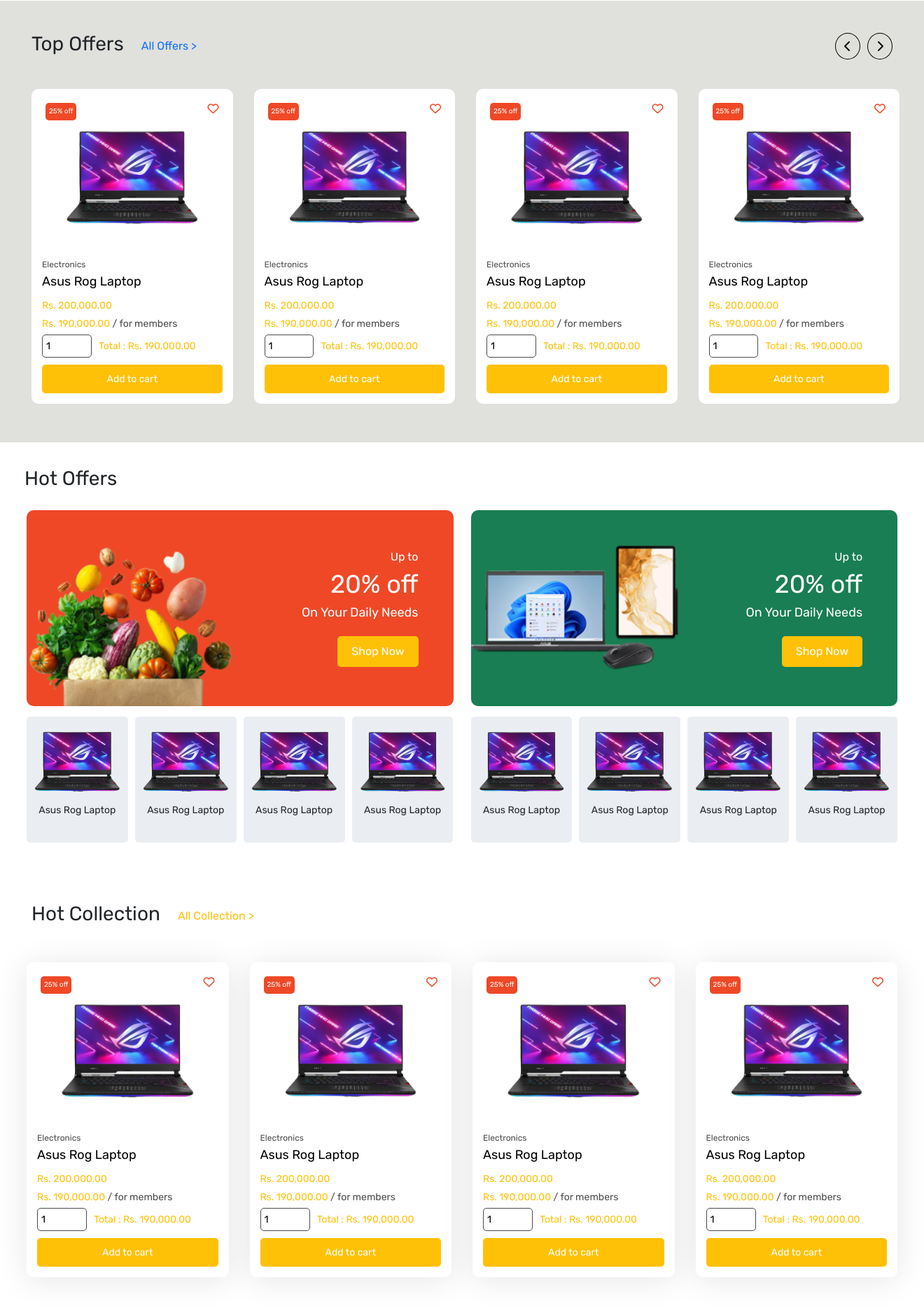
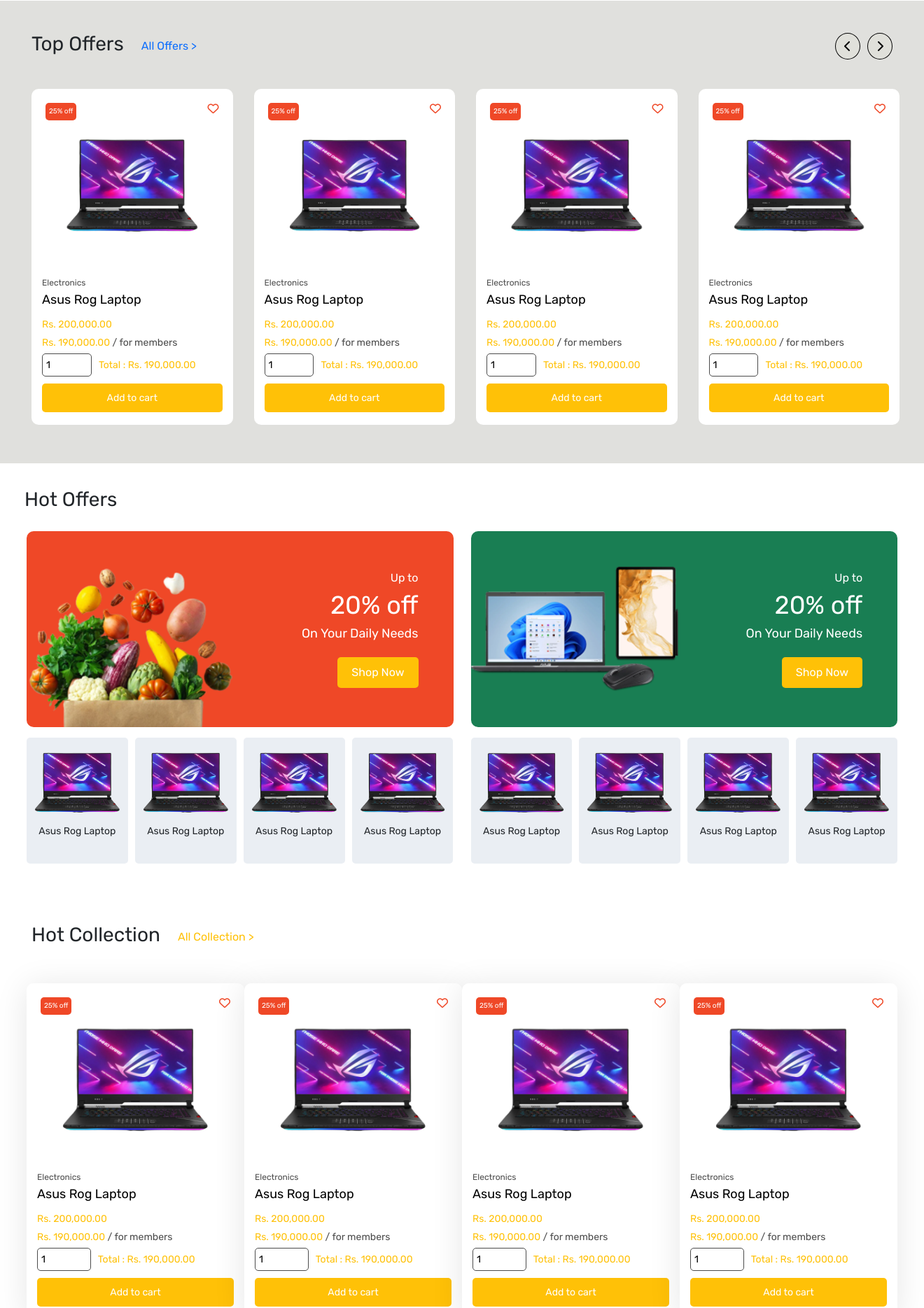
Before and after one commit to knirooshan/Grab-n-Go, a PHP site: page / in a window 1320 px wide. Shown: the part 1004-2873 px from the top of the page at 70% size. Run offline with PHP 8.4, Linux system fonts and the light colour scheme; some libraries are stand-ins or nearby versions.

Commit message:
slider responsive

```diff
--- a/assests/css/product-loop-item.css
+++ b/assests/css/product-loop-item.css
@@ -4,8 +4,9 @@
     justify-content: flex-start;
     background-color: #fff;
     padding: 15px;
-    height: 450px;
+    height: 600px;
     border-radius: 10px;
+    width: 100%;
 }
 
 .product-image{
@@ -43,6 +44,7 @@
     display: flex;
     flex-direction: column;
     gap: 5px;
+    justify-content: center;
 }
 
 .product-meta{
@@ -111,3 +113,9 @@
     border: none;
     padding: 10px 0;
 }
+
+@media screen and (min-width: 993px){
+    .loop-wrapper{
+        height: 480px;
+    }
+}
--- a/assests/css/product-slider.css
+++ b/assests/css/product-slider.css
@@ -72,35 +72,34 @@
     border-radius: 10px;
 }
 
-.cs-slide-content{
+.ps-slide-content{
     width: 100%;
     padding: 25px;
     color: #fff!important;
 }
 
-.cs-slide-content > h2{
+.ps-slide-content > h2{
     font-size: 20px;
 }
 
-.cs-slide-content > span{
+.ps-slide-content > span{
     font-size: 12px;
 }
 
 .collection-content-main{
     display: flex;
     align-items: center;
-    gap: 30px;
     padding: 15px;
 }
 
 /* Responsive Media Queries */
-@media (min-width: 768px) {
+@media (max-width: 992px) {
     .ps-single-slide {
         min-width: 45%;
     }
 
     #productCarousel{
-        gap: 50px;
+        gap: 80px;
     }
 
     .hot-collection{
@@ -108,7 +107,7 @@
     }
 }
 
-@media (min-width: 992px) {
+@media (min-width: 993px) {
     .ps-single-slide {
         min-width: 23%;
     }
--- a/assests/js/product-slider.js
+++ b/assests/js/product-slider.js
@@ -9,7 +9,7 @@
     const isMobileDevicePS = viewportWidth <= 992;
 
     // Adjust productSlideWidth and maxProductSlide based on device type
-    const productSlideWidth = isMobileDevicePS ? productSlides[0].clientWidth + 50 : productSlides[0].clientWidth + 30;
+    const productSlideWidth = isMobileDevicePS ? productSlides[0].clientWidth + 80 : productSlides[0].clientWidth + 30;
     const maxProductSlide = isMobileDevicePS ? productSlides.length - 2 : productSlides.length - 4;
 
     let currentProductSlide = 0;
```
